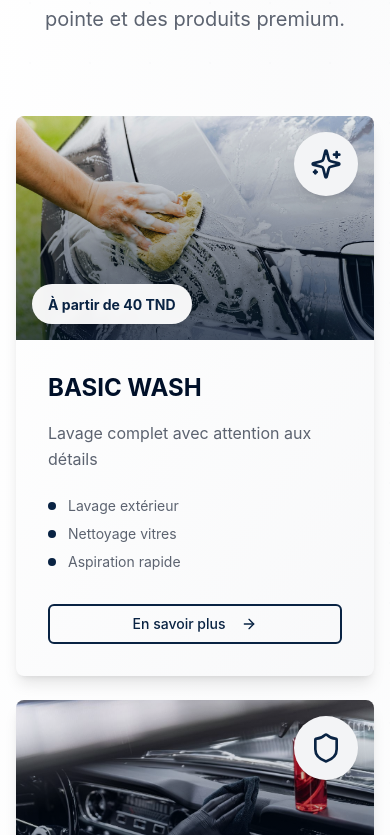
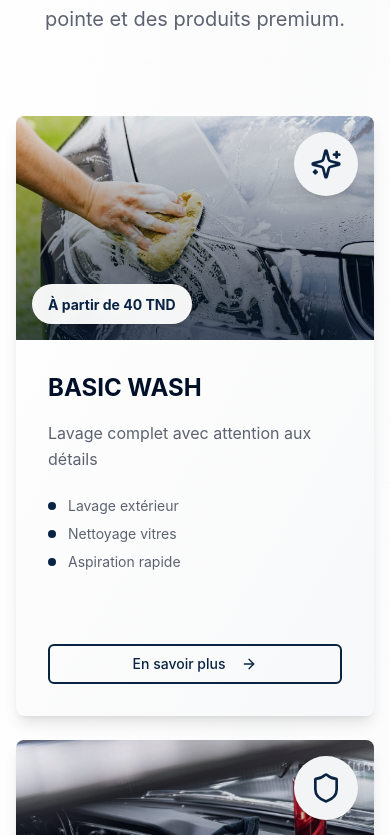
Before and after one commit to Kaissafouene/elvansite, a React (Vite) app: page /home in a window 390 px wide. Shown: the part 3369-4204 px from the top of the page. Built offline with nearby package versions, Linux system fonts and the light colour scheme.

Commit message:
Fix: Ensure consistent card heights in ServicesSection on mobile

```diff
--- a/src/components/home/ServicesSection.tsx
+++ b/src/components/home/ServicesSection.tsx
@@ -70,7 +70,7 @@ const ServicesSection = () => {
           {services.map((service, index) => (
             <Card
               key={index}
-              className="group hover:shadow-2xl transition-all duration-700 transform hover:-translate-y-4 border-0 shadow-lg overflow-hidden bg-gradient-to-br from-elvan-white to-elvan-light-gray/50 hover:from-elvan-light-gray/30 hover:to-elvan-white flex flex-col h-full"
+              className="group hover:shadow-2xl transition-all duration-700 transform hover:-translate-y-4 border-0 shadow-lg overflow-hidden bg-gradient-to-br from-elvan-white to-elvan-light-gray/50 hover:from-elvan-light-gray/30 hover:to-elvan-white flex flex-col h-full min-h-[600px]" // Added min-height
             >
               <div className="relative h-56 overflow-hidden">
                 <img src={service.image} alt={service.title} className="w-full h-full object-cover group-hover:scale-125 transition-transform duration-700" />
@@ -99,13 +99,19 @@ const ServicesSection = () => {
 
                 {/* Liste des fonctionnalités */}
                 <ul className="space-y-2 mb-8">
-                  {service.features.map((feature, i) => <li key={i} className="flex items-center text-sm text-elvan-gray">
+                  {service.features.map((feature, i) => (
+                    <li key={i} className="flex items-center text-sm text-elvan-gray">
                       <div className="w-2 h-2 bg-elvan-navy rounded-full mr-3 group-hover:bg-elvan-black transition-colors"></div>
                       {feature}
-                    </li>)}
+                    </li>
+                  ))}
                 </ul>
 
-                <Button variant="elvan-outline" className="w-full group-hover:bg-elvan-navy group-hover:text-elvan-white group-hover:shadow-lg transition-all duration-500 transform group-hover:scale-105 mt-auto" asChild>
+                <Button
+                  variant="elvan-outline"
+                  className="w-full group-hover:bg-elvan-navy group-hover:text-elvan-white group-hover:shadow-lg transition-all duration-500 transform group-hover:scale-105 mt-auto"
+                  asChild
+                >
                   <Link to="/services">
                     En savoir plus
                     <ArrowRight className="ml-2 h-4 w-4 group-hover:translate-x-1 transition-transform" />
```
